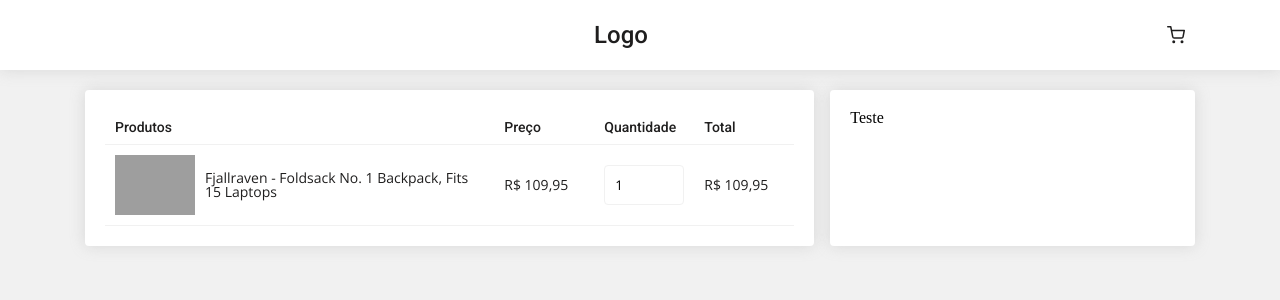
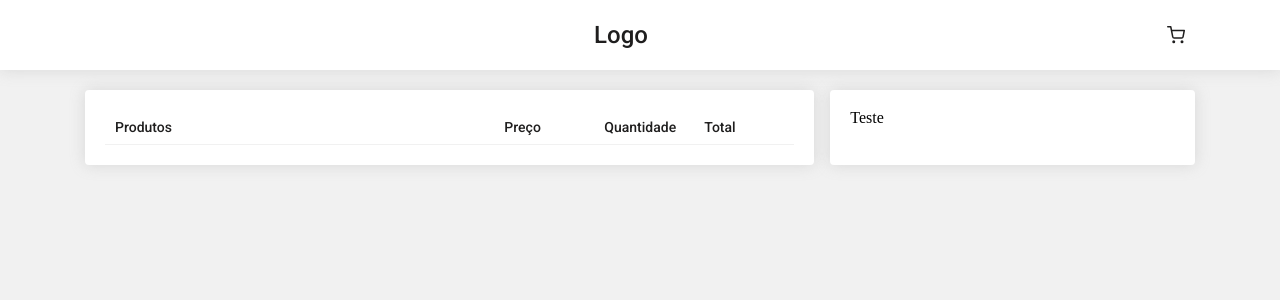
Before and after one commit to richardsoncarvalho/product_catalog, a React (Create React App) app: page /cart in a window 1280 px wide. Shown: the top 300 px of the page. Built offline with nearby package versions, Linux system fonts and the light colour scheme; grey boxes are pictures that could not be loaded.

Commit message:
feat: adicionado context do carrinho

```diff
--- a/src/components/Button/index.tsx
+++ b/src/components/Button/index.tsx
@@ -2,11 +2,16 @@ import { Container, Props } from './styes'
 
 type ButtonProps = Props & {
   children: JSX.Element | string;
+  primary?: boolean;
+  success?: boolean;
+  rounded?: boolean;
+  radius?: boolean;
+  onClick?: () => void
 }
 
-export function Button({ children, primary, rounded, radius, ...args }: ButtonProps) {
+export function Button({ children, ...args }: ButtonProps) {
   return (
-    <Container primary={primary} rounded={rounded} radius={radius} {...args}>
+    <Container {...args}>
       {children}
     </Container>
   )
--- a/src/components/Button/styes.ts
+++ b/src/components/Button/styes.ts
@@ -4,6 +4,7 @@ export type Props = {
   primary?: boolean;
   rounded?: boolean;
   radius?: boolean;
+  success?: boolean;
 }
 
 export const Container = styled.button<Props>`
@@ -19,6 +20,11 @@ export const Container = styled.button<Props>`
 
   ${({ primary, theme }) => primary && `
     background: ${theme.colors.red};
+    color: ${theme.colors.white};
+  `}
+
+  ${({ success, theme }) => success && `
+    background: ${theme.colors.green};
     color: ${theme.colors.white};
   `}
 
--- a/src/components/ProductItem/index.tsx
+++ b/src/components/ProductItem/index.tsx
@@ -1,17 +1,20 @@
 import { Container, Content, Price, Title, Description } from './styles';
-import { FiShoppingCart } from "react-icons/fi";
+import { FiShoppingCart, FiCheck } from "react-icons/fi";
 import { Products } from '../../protocols/products';
 import { Rating } from '../Rating';
 import { Image } from '../Image';
 import { Button } from '../Button';
 import { descriptionLimit } from '../../utils/descriptionLimit';
 import { transformNumberInCurrency } from '../../utils/transformNumberInCurrency';
+import { useCartProvider } from '../../hooks/useCartProvider';
 
 type ProductItemProps = {
   product: Products
 }
 
 export function ProductItem({ product }: ProductItemProps) {
+  const { saveProduct, productIds } = useCartProvider();
+
   return (
     <Container>
       <Image src={product.image} />
@@ -23,12 +26,18 @@ export function ProductItem({ product }: ProductItemProps) {
         <Description>{descriptionLimit(product.description)}</Description>
       </Content>
 
-      <Button primary radius>
-        <>
-          Adicionar ao Carrinho
-          <FiShoppingCart size={18} />
-        </>
-      </Button>
+      {!productIds.includes(product.id) ? (
+        <Button primary radius onClick={() => saveProduct(product)}>
+          <>
+            Adicionar ao Carrinho
+            <FiShoppingCart size={18} />
+          </>
+        </Button>
+      ) : (
+        <Button success radius>
+          <FiCheck size={18} color="#f1f1f1" />
+        </Button>
+      )}
     </Container>
   );
 }
--- a/src/components/Table/index.tsx
+++ b/src/components/Table/index.tsx
@@ -2,21 +2,12 @@
 import { Input } from '../Input';
 import { Container, Title, Rows, ProductInfo } from './styles';
 import { transformNumberInCurrency } from '../../utils/transformNumberInCurrency';
+import { useCartProvider } from '../../hooks/useCartProvider';
+import { Product } from '../../providers/cart';
 
 export function Table() {
-  const products = [{
-    "id": 1,
-    "title": "Fjallraven - Foldsack No. 1 Backpack, Fits 15 Laptops",
-    "price": 109.95,
-    "description": "Your perfect pack for everyday use and walks in the forest. Stash your laptop (up to 15 inches) in the padded sleeve, your everyday",
-    "category": "men's clothing",
-    "image": "https://fakestoreapi.com/img/81fPKd-2AYL._AC_SL1500_.jpg",
-    "rating": {
-      "rate": 3.9,
-      "count": 120
-    },
-    "qtd": 1,
-  }];
+
+  const { cart } = useCartProvider()
 
   return (
     <Container>
@@ -27,7 +18,7 @@ export function Table() {
         <Title>Total</Title>
       </Rows>
 
-      {products.map(product => (
+      {cart.map((product: Product) => (
         <Rows key={product.id}>
           <ProductInfo>
             <img src={product.image} alt={product.title} height="60" /> {product.title}
--- /dev/null
+++ b/src/hooks/useCartProvider.ts
@@ -0,0 +1,12 @@
+import { useContext } from "react";
+import { CartContext } from "../providers/cart";
+
+export function useCartProvider() {
+  const context = useContext(CartContext);
+
+  if (!context) {
+    throw new Error('Algum problema no cart provider');
+  }
+
+  return context;
+}
--- a/src/index.tsx
+++ b/src/index.tsx
@@ -6,15 +6,18 @@ import Reset from './styles/reset';
 import { Provider } from './providers/theme';
 import { Routes } from './routes';
 import { CacheProvider } from './providers/cache';
+import { CartProvider } from './providers/cart';
 
 ReactDOM.render(
   <React.StrictMode>
     <Provider>
       <CacheProvider>
-        <>
-          <Reset />
-          <Routes />
-        </>
+        <CartProvider>
+          <>
+            <Reset />
+            <Routes />
+          </>
+        </CartProvider>
       </CacheProvider>
     </Provider>
   </React.StrictMode>,
--- /dev/null
+++ b/src/providers/cart/index.tsx
@@ -0,0 +1,41 @@
+import { createContext, useCallback, useMemo, useState } from 'react'
+import { Products } from '../../protocols/products';
+
+type CacheProviderProps = {
+  children: JSX.Element
+}
+
+export type Product = {
+  id: number;
+  title: string;
+  image: string;
+  price: number;
+  qtd: number;
+}
+
+export const CartContext = createContext<any>({})
+
+export function CartProvider({ children }: CacheProviderProps) {
+  const [cart, setCart] = useState<Product[]>([]);
+
+  const saveProduct = useCallback((products: Products) => {
+    const product: Product = {
+      id: products.id,
+      title: products.title,
+      image: products.image,
+      price: products.price,
+      qtd: 1,
+    }
+    setCart(prev => ([...prev, product]));
+  }, [])
+
+  const productIds = useMemo(() => {
+    return cart.map(product => product.id)
+  }, [cart])
+
+  return (
+    <CartContext.Provider value={{cart, saveProduct, productIds}}>
+      {children}
+    </CartContext.Provider>
+  )
+}
```
